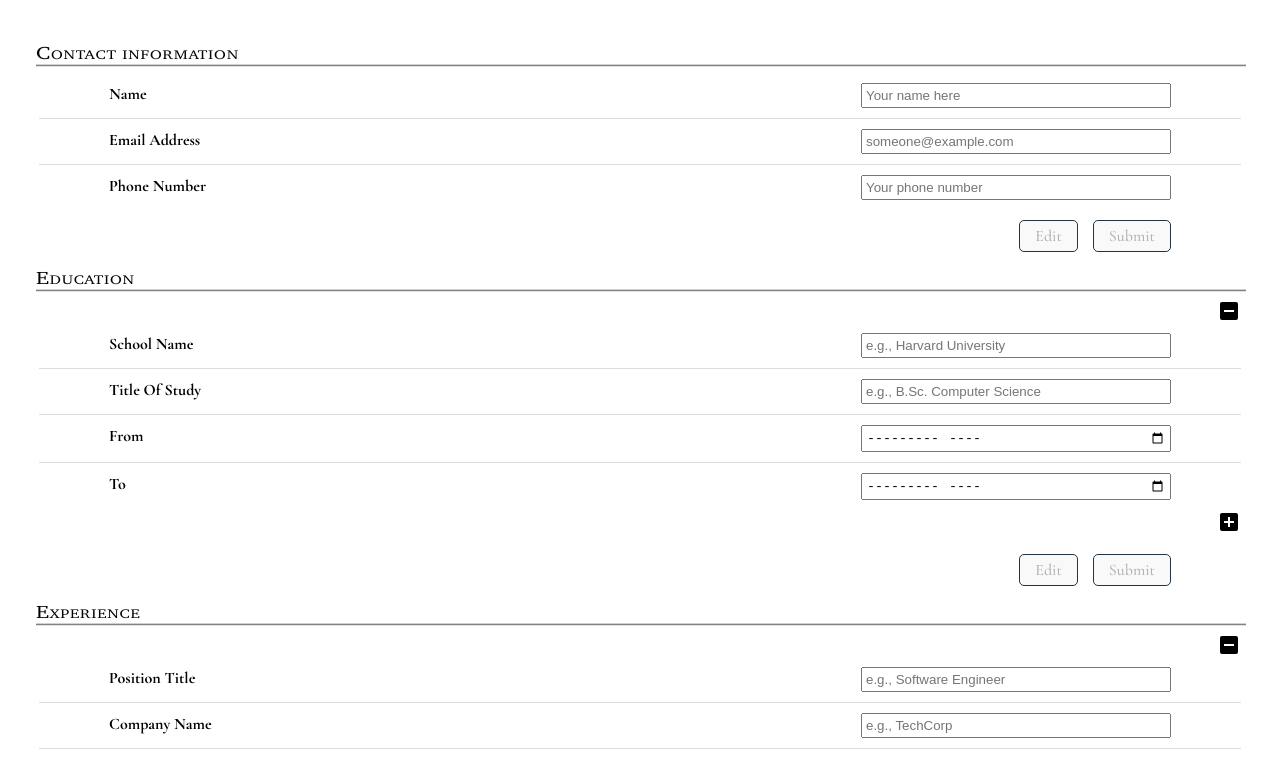
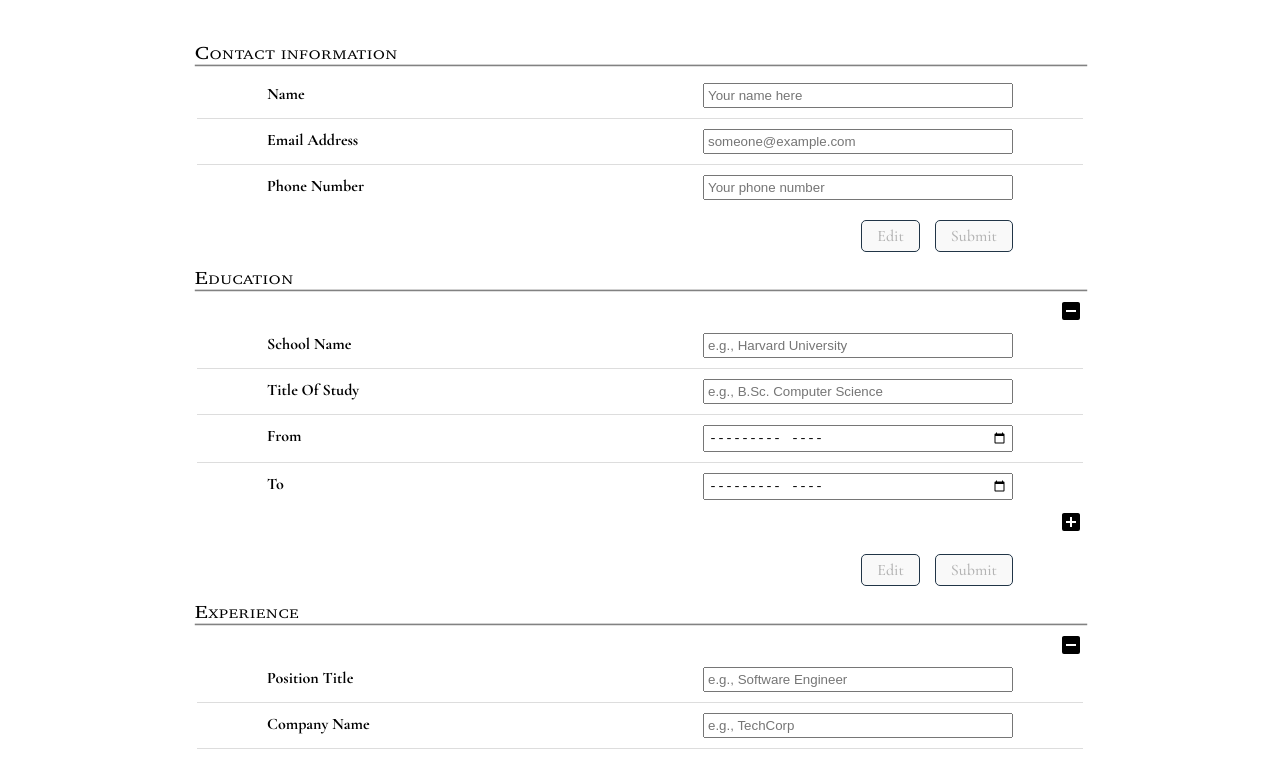
Before and after one commit to Maddily/cv-generator, a React (Vite) app: page / in a window 1280 px wide. Shown: the top 758 px of the page. Built offline with nearby package versions, Linux system fonts and the light colour scheme.

Commit message:
Give form a max-width
I've removed max-width from #root and added
a max-width to body.
This lets the footer be screen-wide.

```diff
--- a/src/styles/App.css
+++ b/src/styles/App.css
@@ -4,12 +4,18 @@
 }
 
 #root {
-  max-width: 1280px;
-  margin: 0 auto;
   padding: 2rem;
   padding-bottom: 0;
   text-align: center;
   font-family: 'Cormorant Garamond', 'Times New Roman', Times, serif;
+}
+
+#root, form {
+  margin: 0 auto;
+}
+
+form {
+  max-width: 900px;
 }
 
 .generate-cv {
```
